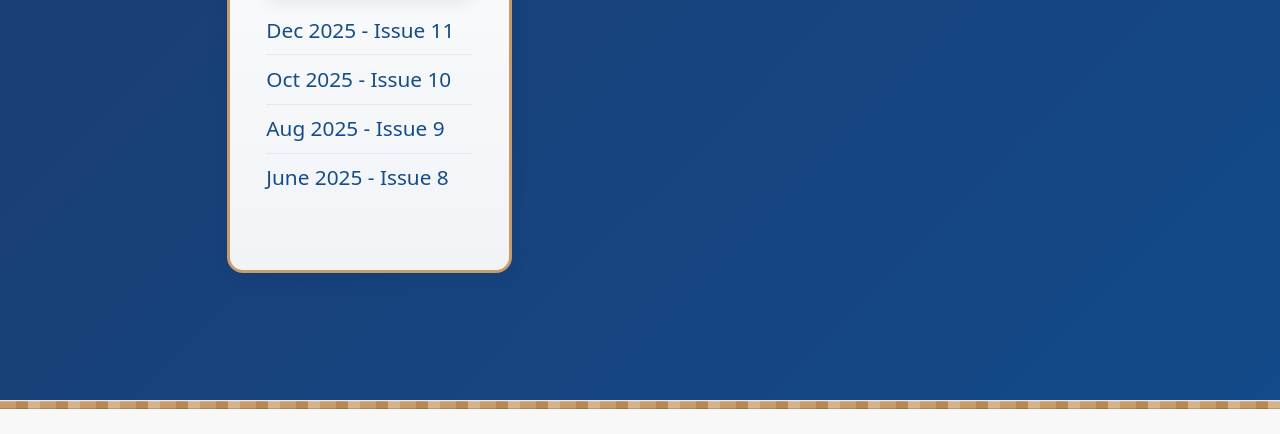
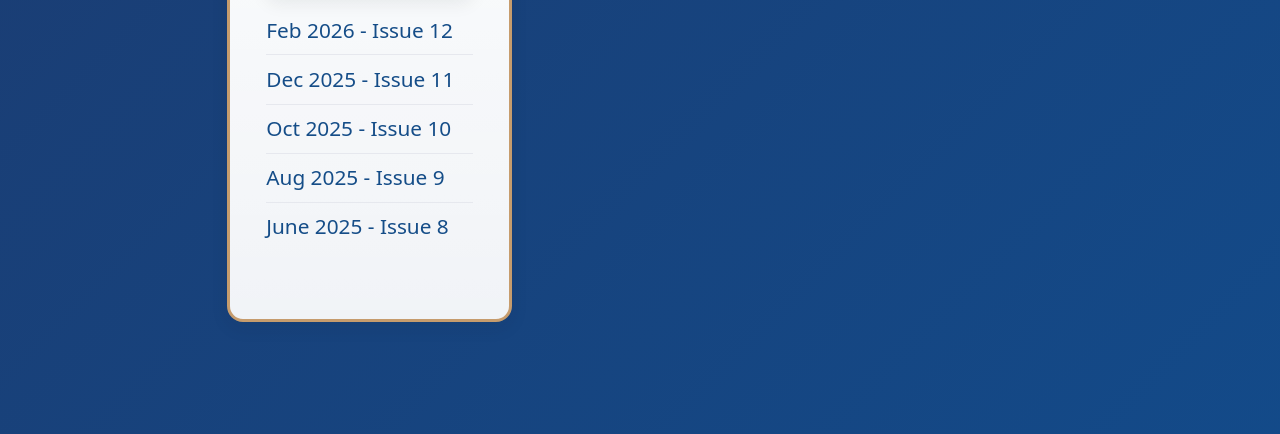
Before and after one commit to SyntaxCoreStudio/Men-Shed, a plain HTML site: page public/members.html in a window 1280 px wide. Both pictures are taken after a click on the button "Nuts & Bolts". Shown: the part 302-736 px from the top of the page. Drawn offline with nearby package versions, Linux system fonts and the light colour scheme.

Commit message:
added feb edition og nuts & bolts

```diff
--- a/public/members.html
+++ b/public/members.html
@@ -249,6 +249,14 @@
 
                     <li>
                       <a
+                        href="nuts-and-bolts/Feb-2026-Issue-12.pdf"
+                        target="_blank"
+                        >Feb 2026 - Issue 12</a
+                      >
+                    </li>
+
+                    <li>
+                      <a
                         href="nuts-and-bolts/Dec-2025-Issue-11.pdf"
                         target="_blank"
                         >Dec 2025 - Issue 11</a
```
Also changed, not shown: 1 other file.
